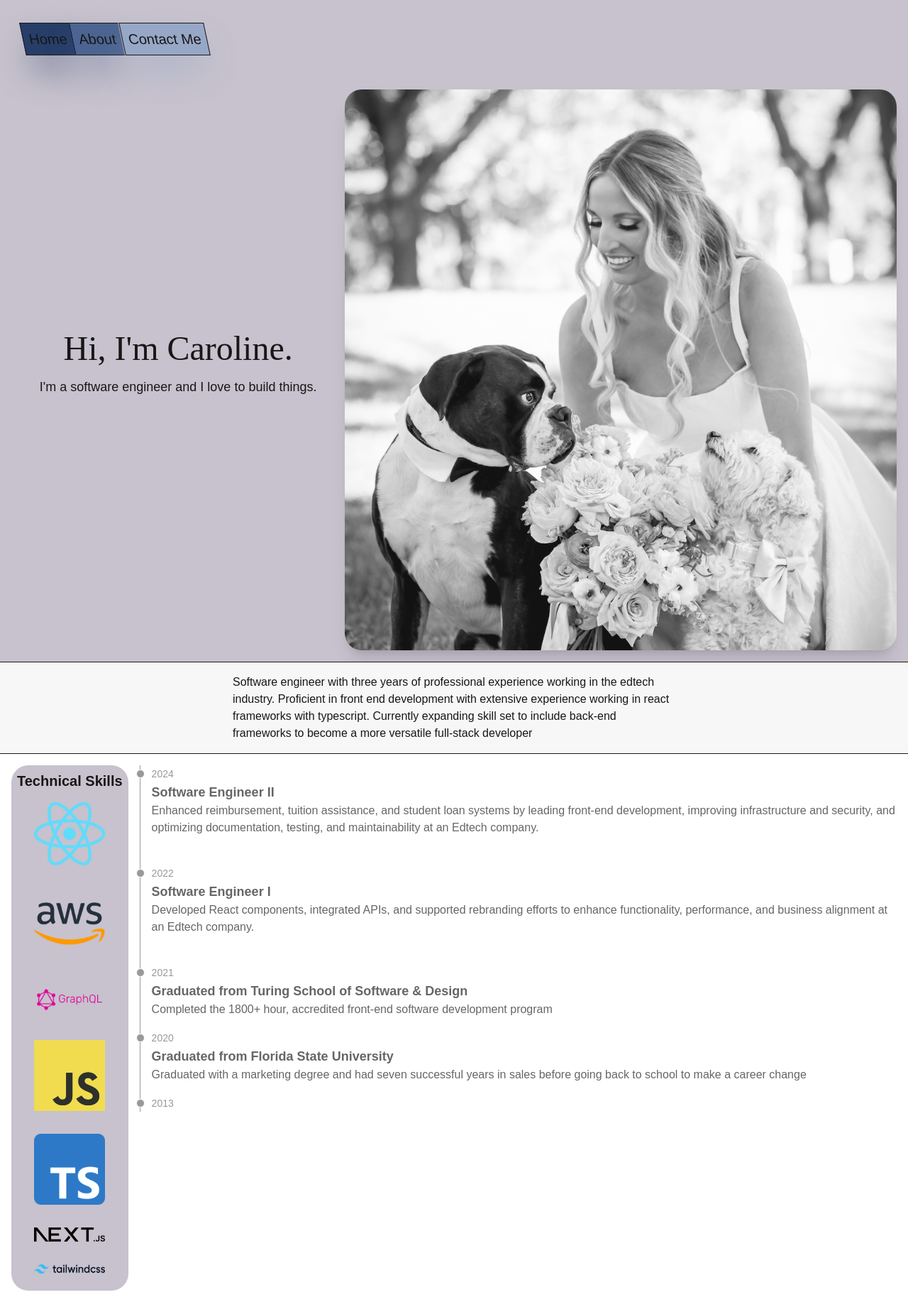
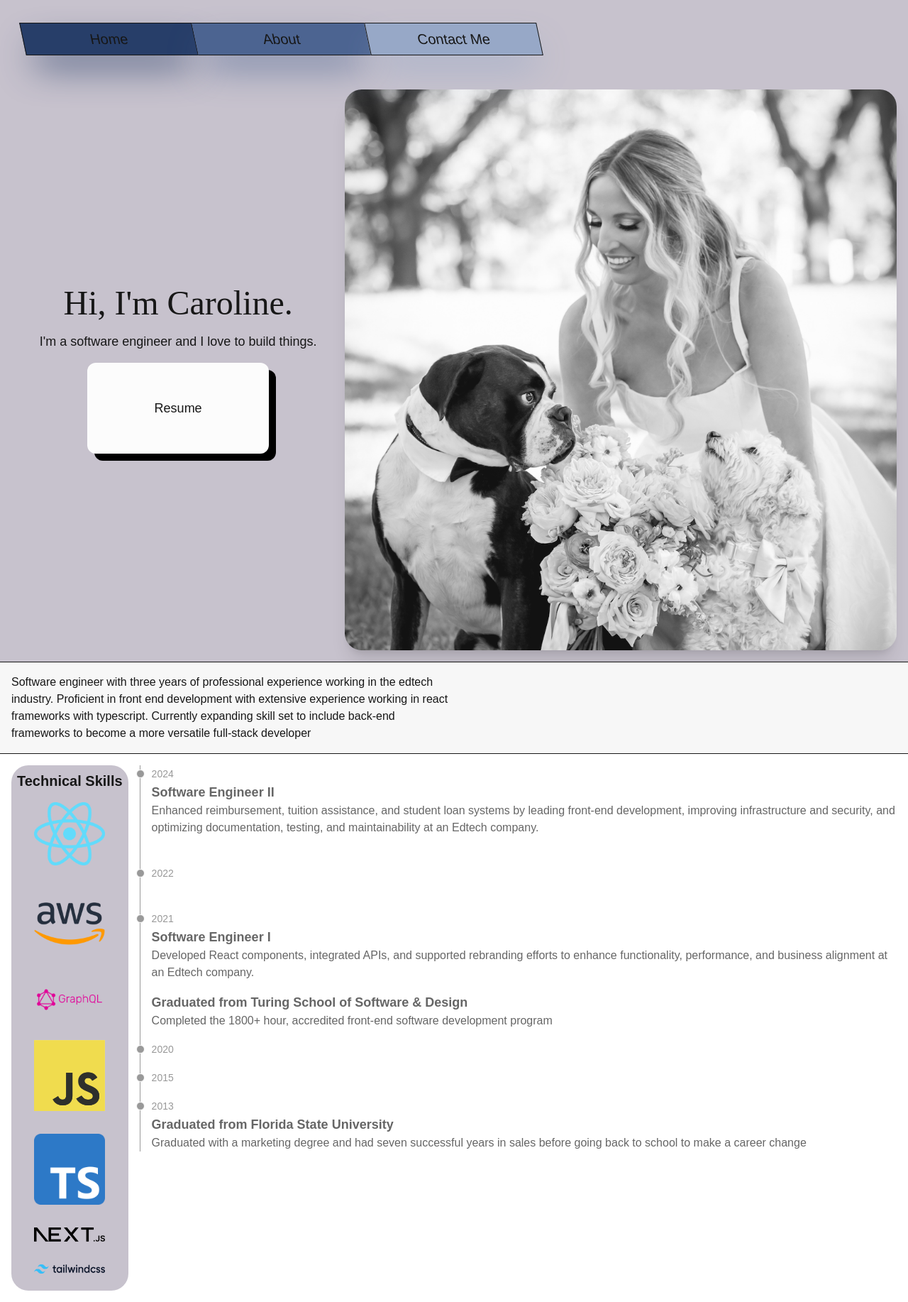
Before and after one commit to carolineshowscode/caroline-shows-website, a Next.js app: page / in a window 1280 px wide. Shown: the whole page at 71% size. Built offline with nearby package versions, Linux system fonts and the light colour scheme; a web font is replaced by a local one.

Commit message:
add s3 link to resume

```diff
--- a/src/app/page.tsx
+++ b/src/app/page.tsx
@@ -1,4 +1,5 @@
 import Image from 'next/image';
+import ResumeButton from '@/components/resumeButton';
 
 export default function Home() {
   return (
@@ -7,12 +8,13 @@ export default function Home() {
         <div className='text-lg basis-1/2 sm:flex flex-col items-center content-center'>
           <h1 className='font-playwrite text-xl sm:text-5xl'>Hi, I&apos;m Caroline.</h1>
           <p className='sm:m-4'> I&apos;m a software engineer and I love to build things. </p>
+          <ResumeButton />
         </div>
         <div>
-          <Image src='/caroline.png' width={500} height={600} layout='responsive' className='rounded-3xl shadow-xl sm:w-3/4' alt='Caroline' />
+          <Image src='/caroline.png' width={500} height={600} layout='responsive' className='rounded-3xl shadow-xl w-full sm:w-3/4' alt='Caroline' />
         </div>
       </div>
-      <div className='bg-secondary border-b text-wrap p-4 sm:flex justify-center'>
+      <div className='bg-secondary border-b text-wrap p-4 sm:flex flex-col justify-center'>
         <p className='sm:w-1/2'>Software engineer with three years of professional experience working in the edtech industry. Proficient in front end development with extensive experience working in react frameworks with typescript. Currently expanding skill set to include back-end
         frameworks to become a more versatile full-stack developer</p>
       </div>
@@ -38,26 +40,34 @@ export default function Home() {
             <li className="mb-10 ms-4">
               <div className="absolute w-3 h-3 bg-grey rounded-full mt-1.5 -start-1.5 border border-white dark:border-darkGrey dark:bg-darkGrey"></div>
               <time className="mb-1 text-sm font-normal leading-none text-grey dark:text-darkGrey">2022</time>
-              <h3 className="text-lg font-semibold text-darkGrey dark:text-white">Software Engineer I</h3>
-              <p className="mb-4 text-base font-normal text-darkGrey dark:text-grey">Developed React components, integrated APIs, and supported rebranding efforts to enhance functionality, performance, and business alignment at an Edtech company.</p>
+              <h3 className="text-lg font-semibold text-darkGrey dark:text-white"></h3>
+              <p className="mb-4 text-base font-normal text-darkGrey dark:text-grey"></p>
             </li>
             <li className="ms-4">
               <div className="absolute w-3 h-3 bg-grey rounded-full mt-1.5 -start-1.5 border border-white dark:border-darkGrey dark:bg-darkGrey"></div>
               <time className="mb-1 text-sm font-normal leading-none text-grey dark:text-darkGrey">2021</time>
+              <h3 className="text-lg font-semibold text-darkGrey dark:text-white">Software Engineer I</h3>
+              <p className="mb-4 text-base font-normal text-darkGrey dark:text-grey">Developed React components, integrated APIs, and supported rebranding efforts to enhance functionality, performance, and business alignment at an Edtech company.</p>
               <h3 className="text-lg font-semibold text-darkGrey dark:text-white">Graduated from Turing School of Software & Design</h3>
               <p className="mb-4 text-base font-normal text-darkGrey dark:text-grey">Completed the 1800+ hour, accredited front-end software development program</p>
             </li>
             <li className="ms-4">
               <div className="absolute w-3 h-3 bg-grey rounded-full mt-1.5 -start-1.5 border border-white dark:border-darkGrey dark:bg-darkGrey"></div>
               <time className="mb-1 text-sm font-normal leading-none text-grey dark:text-darkGrey">2020</time>
-              <h3 className="text-lg font-semibold text-darkGrey dark:text-white">Graduated from Florida State University</h3>
-              <p className="mb-4 text-base font-normal text-darkGrey dark:text-grey">Graduated with a marketing degree and had seven successful years in sales before going back to school to make a career change</p>
+              <h3 className="text-lg font-semibold text-darkGrey dark:text-white"></h3>
+              <p className="mb-4 text-base font-normal text-darkGrey dark:text-grey"></p>
+            </li>
+            <li className="ms-4">
+              <div className="absolute w-3 h-3 bg-grey rounded-full mt-1.5 -start-1.5 border border-white dark:border-darkGrey dark:bg-darkGrey"></div>
+              <time className="mb-1 text-sm font-normal leading-none text-grey dark:text-darkGrey">2015</time>
+              <h3 className="text-lg font-semibold text-darkGrey dark:text-white"></h3>
+              <p className="mb-4 text-base font-normal text-darkGrey dark:text-grey"></p>
             </li>
             <li className="ms-4">
               <div className="absolute w-3 h-3 bg-grey rounded-full mt-1.5 -start-1.5 border border-white dark:border-darkGrey dark:bg-darkGrey"></div>
               <time className="mb-1 text-sm font-normal leading-none text-grey dark:text-darkGrey">2013</time>
-              <h3 className="text-lg font-semibold text-darkGrey dark:text-white"></h3>
-              <p className="mb-4 text-base font-normal text-darkGrey dark:text-grey"></p>
+              <h3 className="text-lg font-semibold text-darkGrey dark:text-white">Graduated from Florida State University</h3>
+              <p className="mb-4 text-base font-normal text-darkGrey dark:text-grey">Graduated with a marketing degree and had seven successful years in sales before going back to school to make a career change</p>
             </li>
           </ol>
         </div>
--- a/src/components/nav.tsx
+++ b/src/components/nav.tsx
@@ -4,13 +4,13 @@ export default function Nav() {
   return (
     <nav className='border-0 bg-primary sm:text-xl'>
       <ul className='flex p-4 sm:p-8'>
-        <li className='bg-darkBlue p-2 skew-x-12 shadow-2xl shadow-darkBlue border hover:scale-110'>
+        <li className='bg-darkBlue p-2 skew-x-12 shadow-2xl shadow-darkBlue border hover:scale-110 sm:w-1/5 text-center'>
           <Link href="/">Home</Link>
         </li>
-        <li className='bg-mediumBlue p-2 skew-x-12 shadow-2xl shadow-mediumBlue border-y hover:scale-110'>
+        <li className='bg-mediumBlue p-2 skew-x-12 shadow-2xl shadow-mediumBlue border-y hover:scale-110 sm:w-1/5 text-center'>
           <Link href="/about">About</Link>
         </li>
-        <li className='bg-lightBlue p-2 skew-x-12 shadow-2xl shadow-lightBlue border hover:scale-110'>
+        <li className='bg-lightBlue p-2 skew-x-12 shadow-2xl shadow-lightBlue border hover:scale-110 sm:w-1/5 text-center'>
           <a href='mailto:caroline.e.shows@gmail.com'>Contact Me</a>
         </li>
       </ul>
--- /dev/null
+++ b/src/components/resumeButton.tsx
@@ -0,0 +1,13 @@
+'use client';
+
+export default function ResumeButton() {
+
+    const handleClick = () => {
+        window.open('https://carolines-website.s3.us-east-2.amazonaws.com/Caroline+Eubanks+Shows+Resume.pdf', '_blank')
+    }
+
+    return(
+        <button className='rounded-xl b-4 b-black shadow-blackSolid bg-white w-64 h-32' onClick={handleClick}>Resume</button>
+
+    )
+}
--- a/tailwind.config.ts
+++ b/tailwind.config.ts
@@ -22,7 +22,9 @@ export default {
       white: '#FCFCFC',
       darkBlue: '#273e69',
       mediumBlue: '#4c6491',
-      lightBlue: '#97a8c7'
+      lightBlue: '#97a8c7',
+      green: '#4a6b4a',
+      black: '#080807',
     },
     extend: {
       colors: {
@@ -33,6 +35,9 @@ export default {
         playwrite: ['Playwrite IN', 'serif'],
         geist: ['Geist', 'sans-serif'],
       },
+      boxShadow: {
+        blackSolid: '10px 10px 0px 0px rgb(0, 0, 0)',
+      }
     },
   },
   plugins: [],
```
